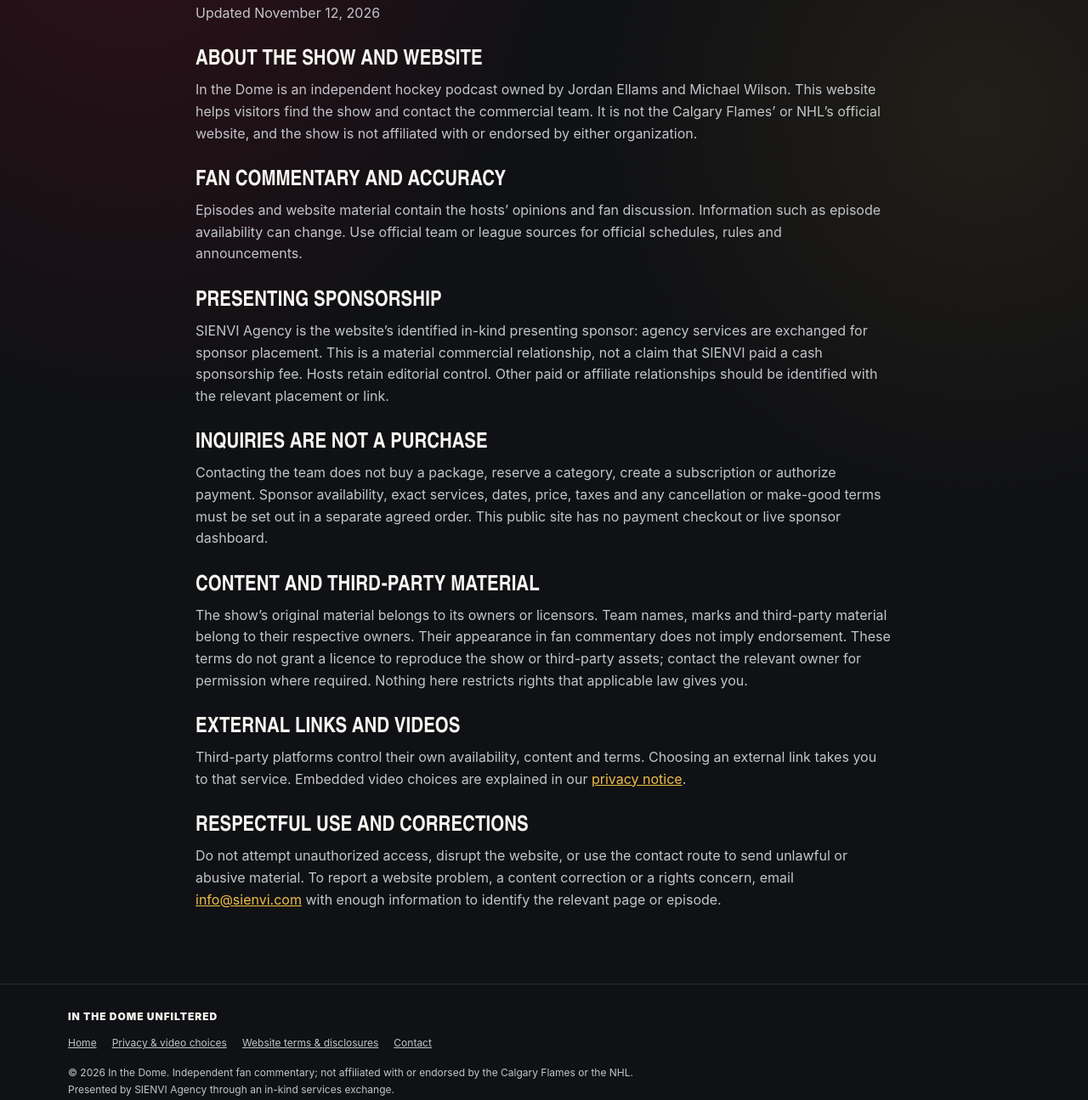
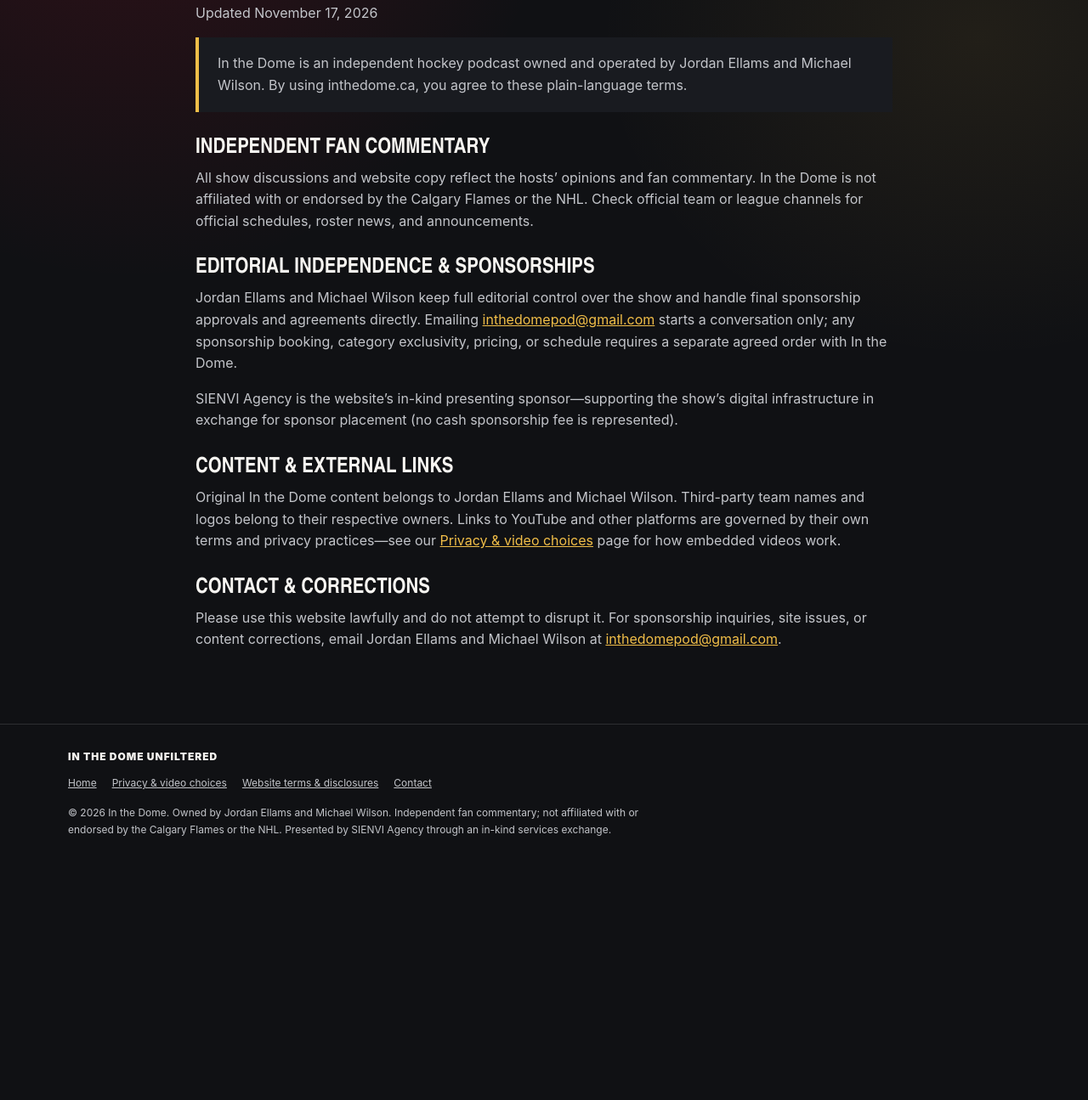
Before and after one commit to teamsienvi/in-the-dome, a plain HTML site: page terms.html in a window 1280 px wide. Shown: the part 336-1631 px from the top of the page at 85% size. After the commit the page ends 1356 px from the top, so only its background shows below. Drawn offline with Linux system fonts and the light colour scheme.

Commit message:
Route sponsorship, privacy, and website inquiries directly to inthedomepod@gmail.com

```diff
--- a/terms.html
+++ b/terms.html
@@ -1,7 +1,7 @@
 <!doctype html>
 <html lang="en"><head>
   <meta charset="utf-8"><meta name="viewport" content="width=device-width, initial-scale=1">
-  <meta name="theme-color" content="#101114"><meta name="description" content="Independent fan commentary, sponsorship disclosures, content rights and contact information for In the Dome.">
+  <meta name="theme-color" content="#101114"><meta name="description" content="Website terms, independent fan commentary notice, and sponsorship disclosures for In the Dome.">
   <title>Website terms &amp; disclosures | In the Dome</title>
   <link rel="canonical" href="https://inthedome.ca/terms.html">
   <link rel="icon" type="image/png" href="assets/logo.png">
@@ -10,21 +10,17 @@
 <a class="skip-link" href="#content">Skip to content</a><div class="topline" aria-hidden="true"></div>
 <header class="site-header"><div class="wrap nav"><a class="brand" href="index.html" aria-label="In the Dome home"><img src="assets/logo.png" alt="In the Dome — All Killer No Filler Flames Talk" width="300" height="92"></a><nav aria-label="Main navigation"><ul class="nav-links"><li><a href="index.html#episodes">Episodes</a></li><li><a href="index.html#sponsors">Sponsorship</a></li><li><a href="privacy.html">Privacy</a></li></ul></nav></div></header>
 <main id="content" class="wrap policy"><div class="eyebrow">In the Dome Unfiltered</div><h1>Website terms &amp; disclosures</h1>
-<p>Updated November 12, 2026</p>
-<h2>About the show and website</h2>
-<p>In the Dome is an independent hockey podcast owned by Jordan Ellams and Michael Wilson. This website helps visitors find the show and contact the commercial team. It is not the Calgary Flames’ or NHL’s official website, and the show is not affiliated with or endorsed by either organization.</p>
-<h2>Fan commentary and accuracy</h2>
-<p>Episodes and website material contain the hosts’ opinions and fan discussion. Information such as episode availability can change. Use official team or league sources for official schedules, rules and announcements.</p>
-<h2>Presenting sponsorship</h2>
-<p>SIENVI Agency is the website’s identified in-kind presenting sponsor: agency services are exchanged for sponsor placement. This is a material commercial relationship, not a claim that SIENVI paid a cash sponsorship fee. Hosts retain editorial control. Other paid or affiliate relationships should be identified with the relevant placement or link.</p>
-<h2>Inquiries are not a purchase</h2>
-<p>Contacting the team does not buy a package, reserve a category, create a subscription or authorize payment. Sponsor availability, exact services, dates, price, taxes and any cancellation or make-good terms must be set out in a separate agreed order. This public site has no payment checkout or live sponsor dashboard.</p>
-<h2>Content and third-party material</h2>
-<p>The show’s original material belongs to its owners or licensors. Team names, marks and third-party material belong to their respective owners. Their appearance in fan commentary does not imply endorsement. These terms do not grant a licence to reproduce the show or third-party assets; contact the relevant owner for permission where required. Nothing here restricts rights that applicable law gives you.</p>
-<h2>External links and videos</h2>
-<p>Third-party platforms control their own availability, content and terms. Choosing an external link takes you to that service. Embedded video choices are explained in our <a href="privacy.html#youtube">privacy notice</a>.</p>
-<h2>Respectful use and corrections</h2>
-<p>Do not attempt unauthorized access, disrupt the website, or use the contact route to send unlawful or abusive material. To report a website problem, a content correction or a rights concern, email <a href="mailto:info@sienvi.com?subject=In%20the%20Dome%20website%20request">info@sienvi.com</a> with enough information to identify the relevant page or episode.</p>
+<p>Updated November 17, 2026</p>
+<p class="summary">In the Dome is an independent hockey podcast owned and operated by Jordan Ellams and Michael Wilson. By using inthedome.ca, you agree to these plain-language terms.</p>
+<h2>Independent fan commentary</h2>
+<p>All show discussions and website copy reflect the hosts’ opinions and fan commentary. In the Dome is not affiliated with or endorsed by the Calgary Flames or the NHL. Check official team or league channels for official schedules, roster news, and announcements.</p>
+<h2>Editorial independence &amp; sponsorships</h2>
+<p>Jordan Ellams and Michael Wilson keep full editorial control over the show and handle final sponsorship approvals and agreements directly. Emailing <a href="mailto:inthedomepod@gmail.com?subject=In%20the%20Dome%20sponsorship%20enquiry">inthedomepod@gmail.com</a> starts a conversation only; any sponsorship booking, category exclusivity, pricing, or schedule requires a separate agreed order with In the Dome.</p>
+<p>SIENVI Agency is the website’s in-kind presenting sponsor—supporting the show’s digital infrastructure in exchange for sponsor placement (no cash sponsorship fee is represented).</p>
+<h2>Content &amp; external links</h2>
+<p>Original In the Dome content belongs to Jordan Ellams and Michael Wilson. Third-party team names and logos belong to their respective owners. Links to YouTube and other platforms are governed by their own terms and privacy practices—see our <a href="privacy.html#youtube">Privacy &amp; video choices</a> page for how embedded videos work.</p>
+<h2>Contact &amp; corrections</h2>
+<p>Please use this website lawfully and do not attempt to disrupt it. For sponsorship inquiries, site issues, or content corrections, email Jordan Ellams and Michael Wilson at <a href="mailto:inthedomepod@gmail.com?subject=In%20the%20Dome%20website%20request">inthedomepod@gmail.com</a>.</p>
 </main>
-<footer><div class="wrap"><div class="footer-mark">In the Dome Unfiltered</div><nav class="footer-links" aria-label="Website information"><a href="index.html">Home</a><a href="privacy.html">Privacy &amp; video choices</a><a href="terms.html">Website terms &amp; disclosures</a><a href="mailto:info@sienvi.com?subject=In%20the%20Dome%20website">Contact</a></nav><p class="footer-disclosure">© 2026 In the Dome. Independent fan commentary; not affiliated with or endorsed by the Calgary Flames or the NHL. Presented by SIENVI Agency through an in-kind services exchange.</p></div></footer>
+<footer><div class="wrap"><div class="footer-mark">In the Dome Unfiltered</div><nav class="footer-links" aria-label="Website information"><a href="index.html">Home</a><a href="privacy.html">Privacy &amp; video choices</a><a href="terms.html">Website terms &amp; disclosures</a><a href="mailto:inthedomepod@gmail.com?subject=In%20the%20Dome%20website">Contact</a></nav><p class="footer-disclosure">© 2026 In the Dome. Owned by Jordan Ellams and Michael Wilson. Independent fan commentary; not affiliated with or endorsed by the Calgary Flames or the NHL. Presented by SIENVI Agency through an in-kind services exchange.</p></div></footer>
 </body></html>
```
Also changed, not shown: 404.html (+1 -1 lines), index.html (+4 -4 lines), privacy.html (+13 -22 lines).
